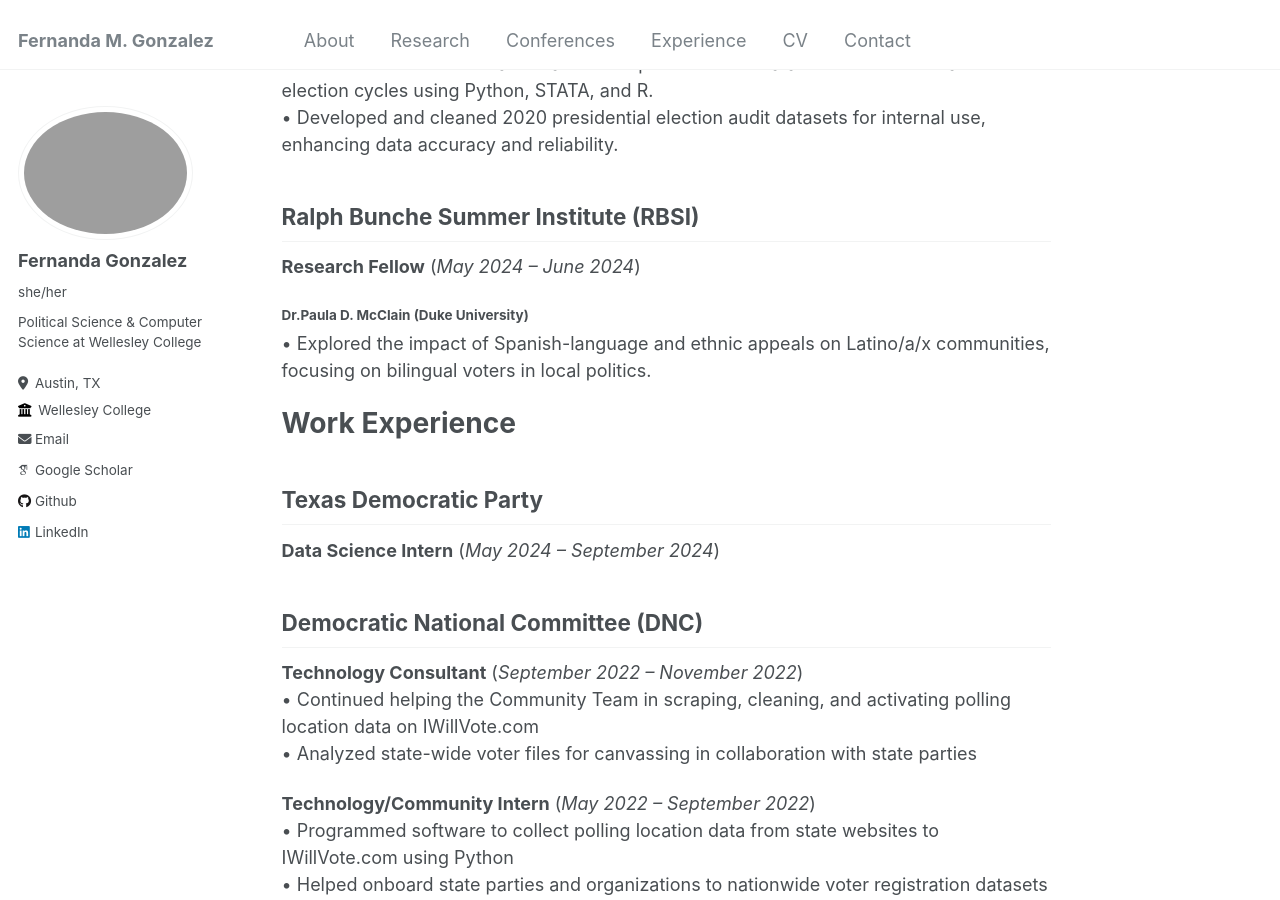
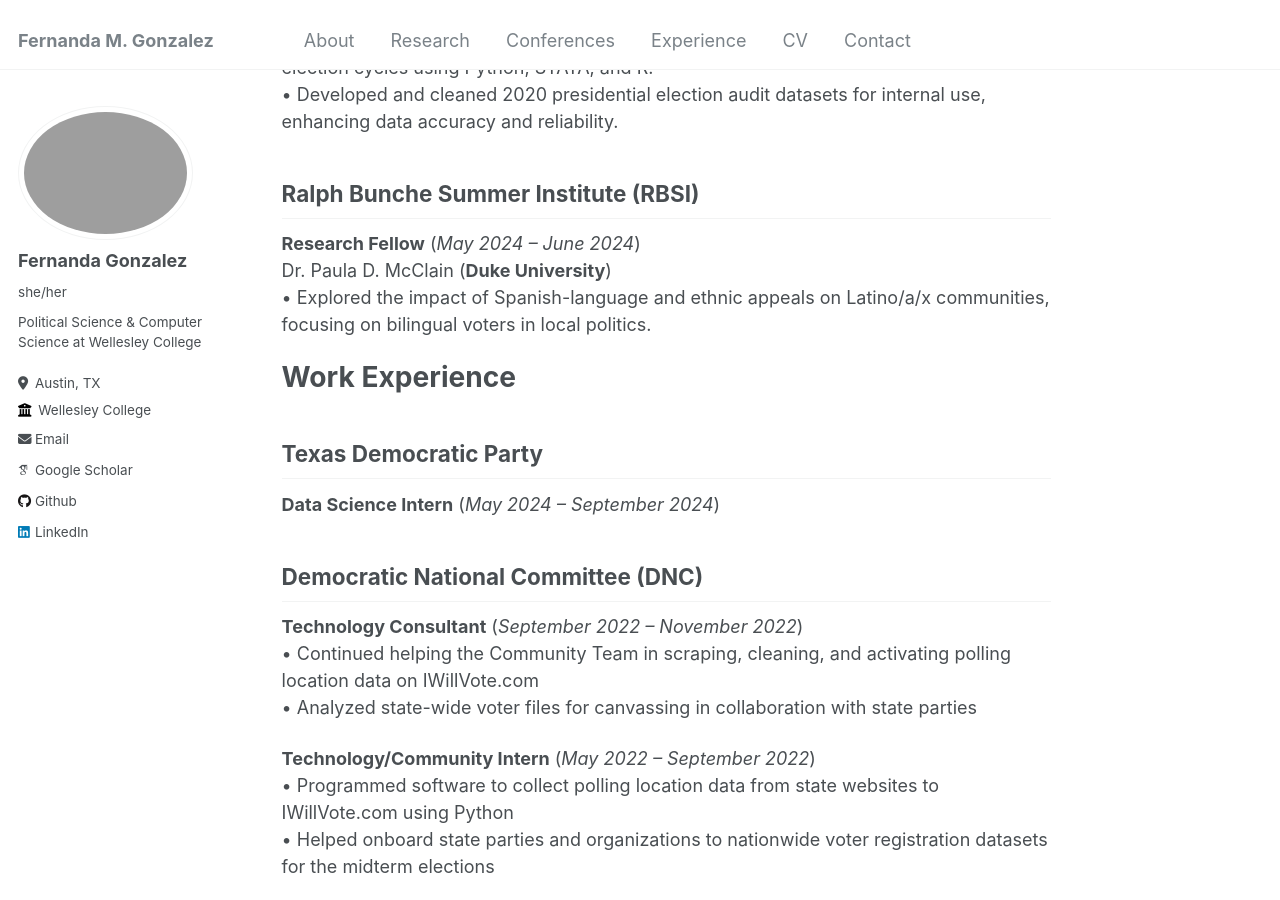
Before and after one commit to fernandamayela/fernandamayela.github.io, a Jekyll site: the page built from _pages/experience.md, in a window 1280 px wide and 900 px high, scrolled down 378 px. Built offline with Jekyll 4.4.1, drawn with Linux system fonts in a browser that asks for light colours; some web fonts are replaced.

```diff
--- a/_pages/experience.md
+++ b/_pages/experience.md
@@ -6,16 +6,16 @@ author_profile: true
 Research Experience
 
 ## MIT Election Data + Science Lab (MEDSL)
-**Research Assistant** (*May 2023 – Present*)
-##### Dr. Alejandro Flores, Dr. Samuel Baltz, and Dr. Charles Stewart III (**MIT**)<br>
+**Research Assistant** (*May 2023 – Present*)<br>
+Dr. Alejandro Flores, Dr. Samuel Baltz, and Dr. Charles Stewart III (**MIT**)<br>
 • Conducted extensive research on the availability of online multilingual election-related information.<br>
 • Analyzed the steps public officials took to accommodate the linguistic needs of non-native English-speaking constituents, aiming to improve political engagement among these communities.
 • Created nationwide precinct-level datasets for the 2020 and 2022 election cycles using Python, STATA, and R.<br>
 • Developed and cleaned 2020 presidential election audit datasets for internal use, enhancing data accuracy and reliability.<br>
 
 ## Ralph Bunche Summer Institute (RBSI)
-**Research Fellow** (*May 2024 – June 2024*)
-##### Dr.Paula D. McClain (**Duke University**)<br>
+**Research Fellow** (*May 2024 – June 2024*)<br>
+Dr. Paula D. McClain (**Duke University**)<br>
 • Explored the impact of Spanish-language and ethnic appeals on Latino/a/x communities, focusing on bilingual voters in local politics. <br>
 
 Work Experience
```
